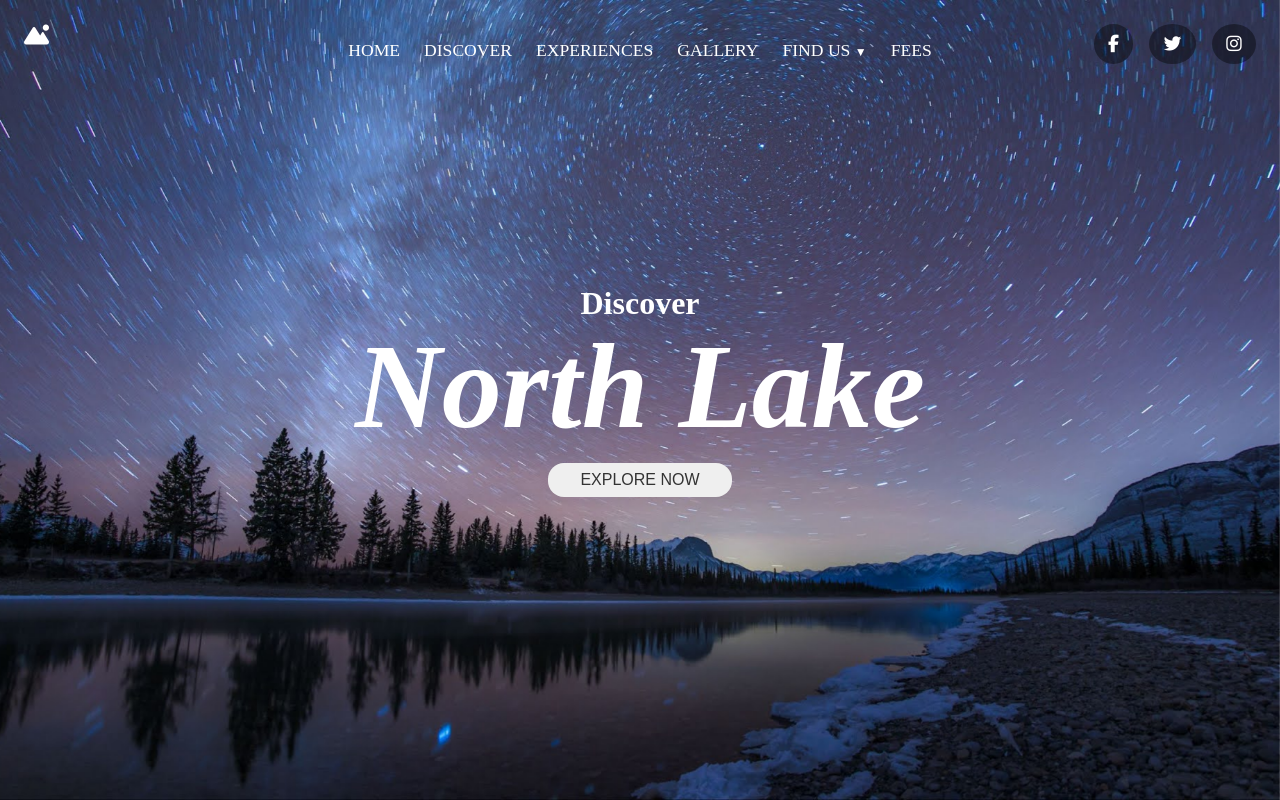
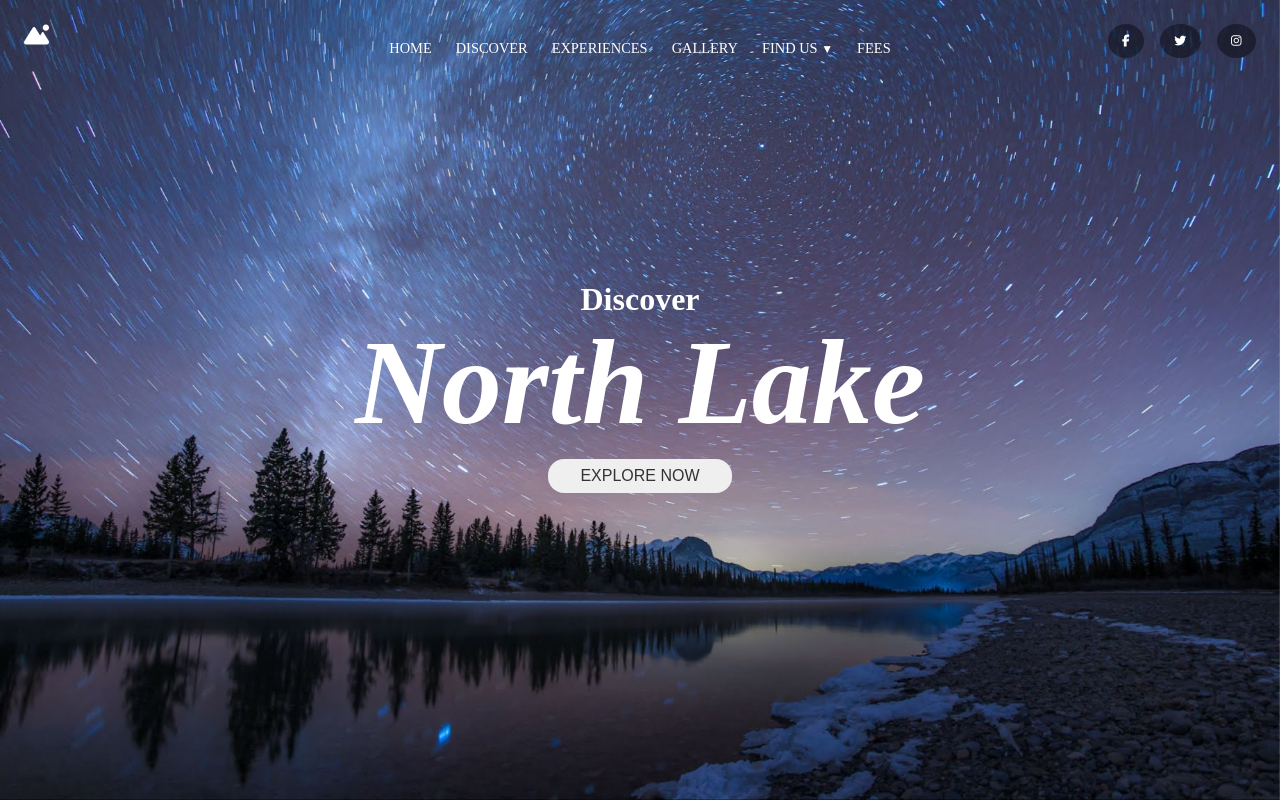
Before and after one commit to SaraCastilhos/North-Lake, a plain HTML site: page index.html in a window 1280 px wide. Drawn offline with Linux system fonts and the light colour scheme.

Commit message:
Pasta para IMG, + ajustes

```diff
--- a/estilo.css
+++ b/estilo.css
@@ -38,7 +38,7 @@ nav {
 }
 
 nav ul {
-    font-size: 2.2vmin;
+    font-size: 1.8vmin;
     list-style: none;
     display: flex;
     flex-wrap: wrap;
@@ -88,7 +88,7 @@ li:hover{
 
 /* REDES SOCIAIS */
 .icones-sociais {
-    font-size: 2.2vmin;
+    font-size: 1.5vmin;
     top: 3vmin;
     right: 3vmin;
     position: fixed;
--- a/index.html
+++ b/index.html
@@ -4,7 +4,7 @@
     <meta charset="UTF-8">
     <meta name="viewport" content="width=device-width, initial-scale=1.0">
     <link rel="stylesheet" href="estilo.css">
-    <link rel="icon" href="night_sky_night_stars_202408_2560x1440.jpg" type="image/x-icon">
+    <link rel="icon" href="IMG/night_sky_night_stars_202408_2560x1440.jpg" type="image/x-icon">
 
     <!-- Link do Font Awesome (para os ícones) -->
     <link rel="stylesheet" href="https://cdnjs.cloudflare.com/ajax/libs/font-awesome/6.5.0/css/all.min.css">
@@ -50,10 +50,9 @@
 
 
     <main>
-
         <!--Imagem de fundo-->
         <div>
-            <img src="night_sky_night_stars_202408_2560x1440.jpg" alt="Noite Estrelada" class="fundo">
+            <img src="IMG/night_sky_night_stars_202408_2560x1440.jpg" alt="Noite Estrelada" class="fundo">
         </div>
 
         <!--Informações Centrais - Conteúdo-->
```
Also changed, not shown: IMG/night_sky_night_stars_202408_2560x1440.jpg (renamed from night_sky_night_stars_202408_2560x1440.jpg).
